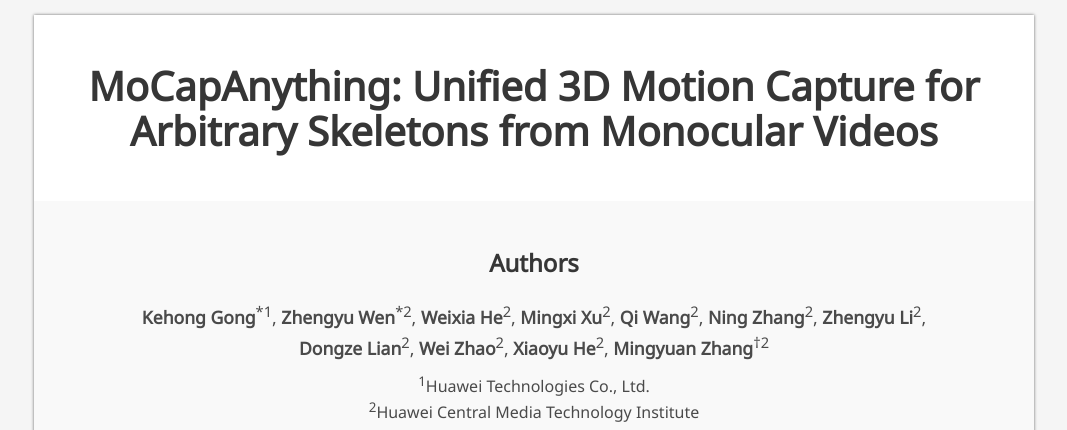
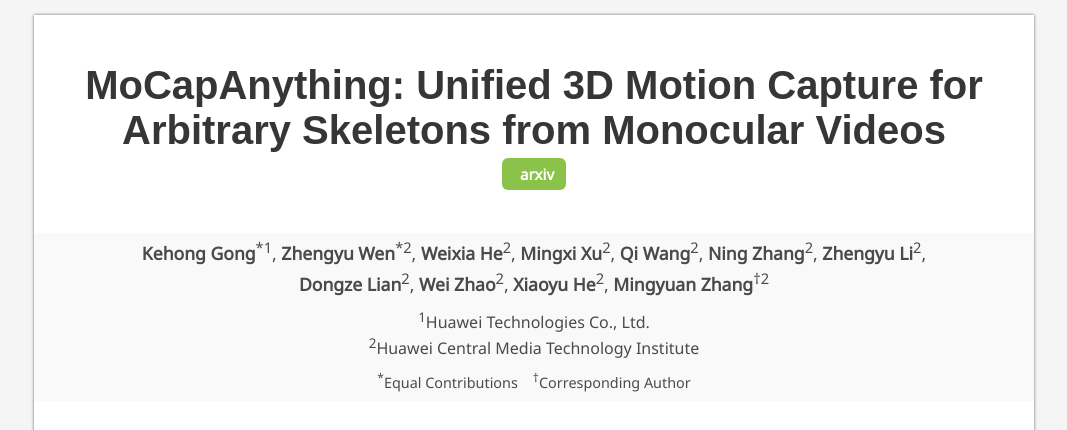
Before and after one commit to AniMotionLab/MoCapAnything, a plain HTML site: page index.html in a window 1280 px wide. Shown: the top 430 px of the page, without its empty margins (106-1173 px from the left). Drawn offline with nearby package versions, Linux system fonts and the light colour scheme; a web font is replaced by a local one.

Commit message:
Add arXiv paper button and acknowledgement section

```diff
--- a/index.html
+++ b/index.html
@@ -68,20 +68,42 @@
 <!-- ================= TITLE ================= -->
 <section class="hero">
   <div class="hero-body">
-    <div class="container has-text-centered">
-      <h1 class="title is-2">
-        MoCapAnything: Unified 3D Motion Capture for Arbitrary Skeletons from Monocular Videos
-      </h1>
+    <div class="container is-max-widescreen" style="max-width: 3000px;">
+      <div class="columns is-centered">
+        <div class="column has-text-centered" style="padding-bottom: 0.1rem;">
+
+          <h1 class="title is-2 publication-title" style="margin-bottom: 0.2rem;">
+            MoCapAnything: Unified 3D Motion Capture for Arbitrary Skeletons from Monocular Videos
+          </h1>
+
+          <div style="margin-top: 0.1rem; margin-bottom: 0.3rem;">
+            <a href="https://arxiv.org/abs/2512.10881" target="_blank"
+               style="
+                 display: inline-flex;
+                 align-items: center;
+                 gap: 6px;
+                 padding: 5px 12px;
+                 border-radius: 6px;
+                 background: #8BC34A;
+                 color: white;
+                 font-size: 15px;
+                 font-weight: 600;
+                 text-decoration: none;
+               ">
+              <i class="ai ai-arxiv"></i>
+              arxiv
+            </a>
+          </div>
+
+        </div>
+      </div>
     </div>
   </div>
 </section>
 
 <!-- ================= AUTHORS ================= -->
-<section class="section">
+<section class="section" style="padding-top: 0.2rem; padding-bottom: 0.5rem;">
   <div class="container has-text-centered">
-
-    <h2 class="title is-4">Authors</h2>
-
     <p style="font-size: 1.1rem; line-height: 1.6;">
       <b>Kehong Gong</b><sup>*1</sup>,
       <b>Zhengyu Wen</b><sup>*2</sup>,
@@ -442,11 +464,6 @@
 </section>
 
 
-</div>
-</body>
-</html>
-
-
 <!-- ================= CITATION ================= -->
 <section class="section">
   <div class="container has-text-centered">
@@ -469,3 +486,28 @@
 
   </div>
 </section>
+
+
+
+    <!-- ====================== Acknowledgement ====================== -->
+<section class="section">
+  <div class="container is-max-widescreen" style="max-width: 1600px;">
+    <h2 class="title is-3 has-text-centered">Acknowledgement</h2>
+
+    <div class="content has-text-justified" style="margin-top: 1rem;">
+      <p>
+        We referred to the project page of
+        <a href="https://nerfies.github.io/" target="_blank">Nerfies</a>
+        when creating this project page.
+      </p>
+    </div>
+  </div>
+</section>
+<!-- ==================== End Acknowledgement ==================== -->
+
+
+
+
+</div>
+</body>
+</html>
```
Also changed, not shown: 1 other file.
